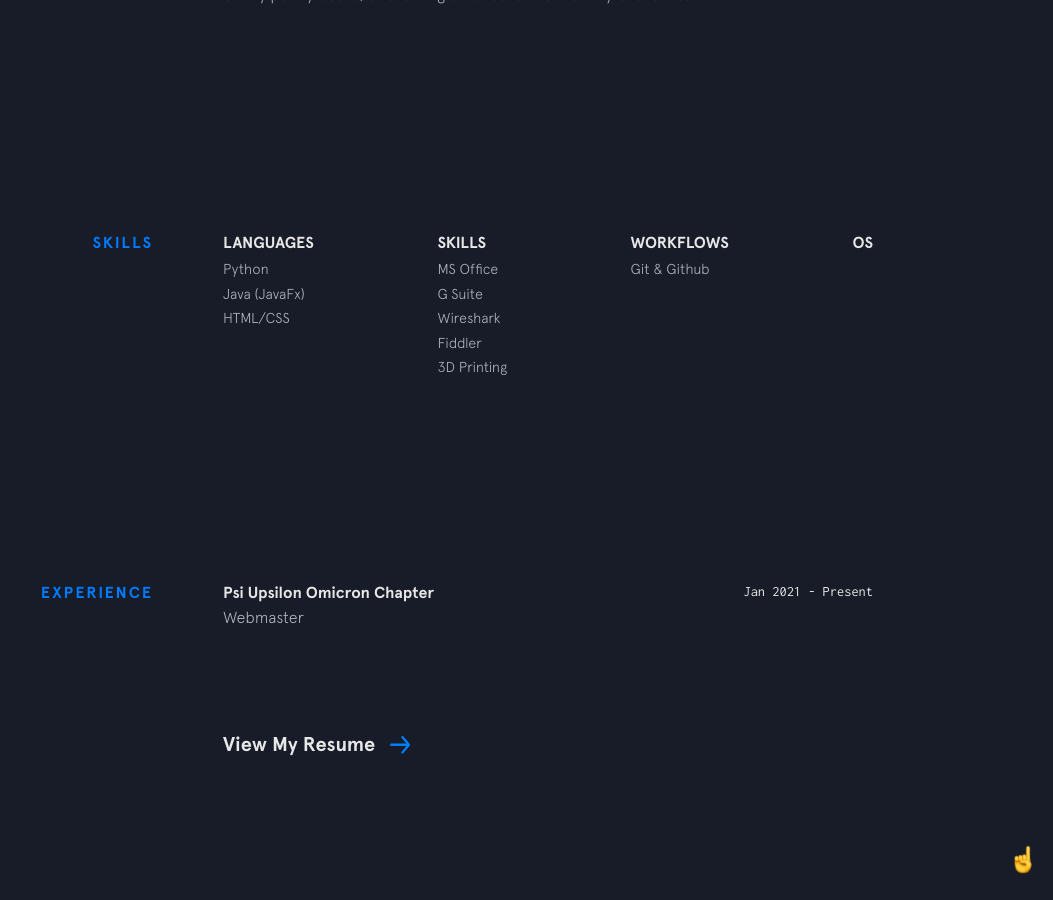
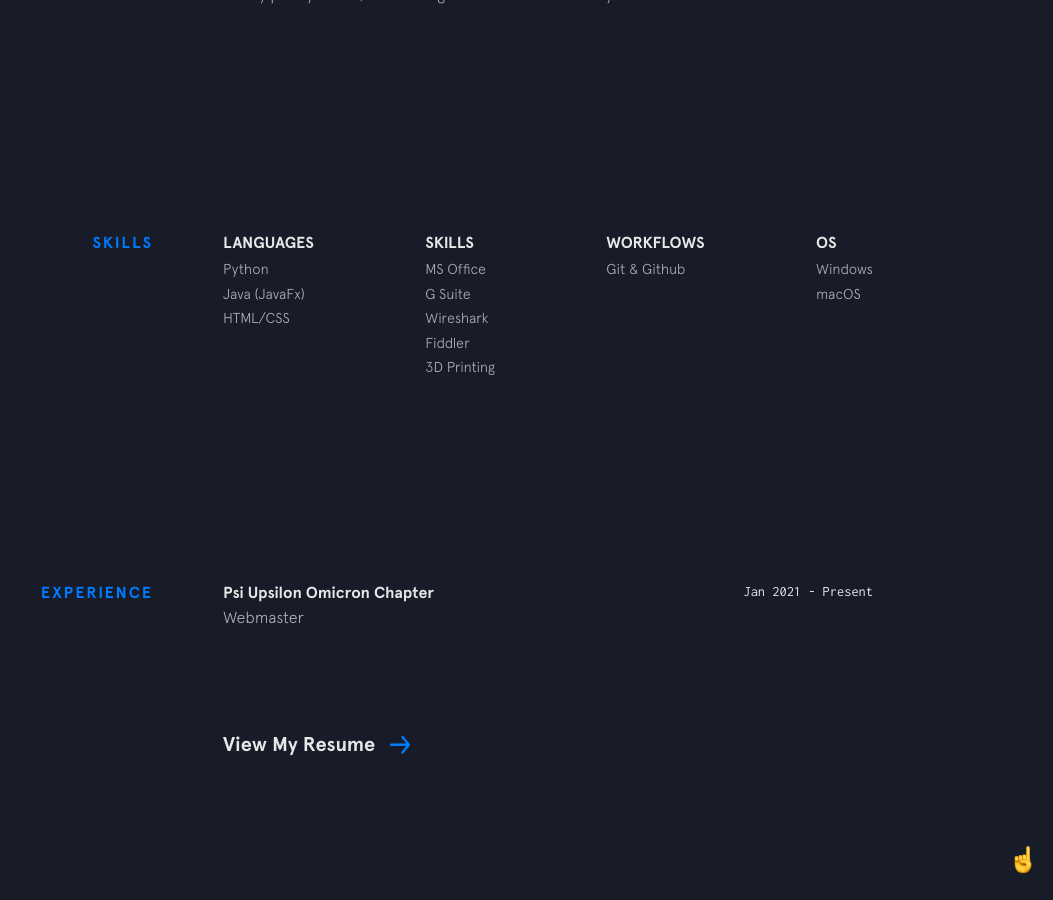
Before and after one commit to rh376/raiyanh717.github.io, a Jekyll site: the page built from index.html, in a window 1280 px wide and 900 px high, scrolled down 1264 px. Shown: the whole window, without its empty margins (227-1280 px from the left). Built offline with Jekyll 4.4.1, drawn with Linux system fonts in a browser that asks for light colours; nearby versions of some CDN libraries.

Commit message:
HTML edit for OS

```diff
--- a/_includes/skills.html
+++ b/_includes/skills.html
@@ -30,8 +30,8 @@
       <div class="skillz__category">
         <div class="skillz__category__label">OS</div>
         <ul>
-          {% for thing in site.data.skills.design %}
-          <li class="skillz__category__item">{{thing.item}}</li>
+          {% for os in site.data.skills.OS %}
+          <li class="skillz__category__item">{{os.item}}</li>
           {% endfor %}
         </ul>
       </div>
```
